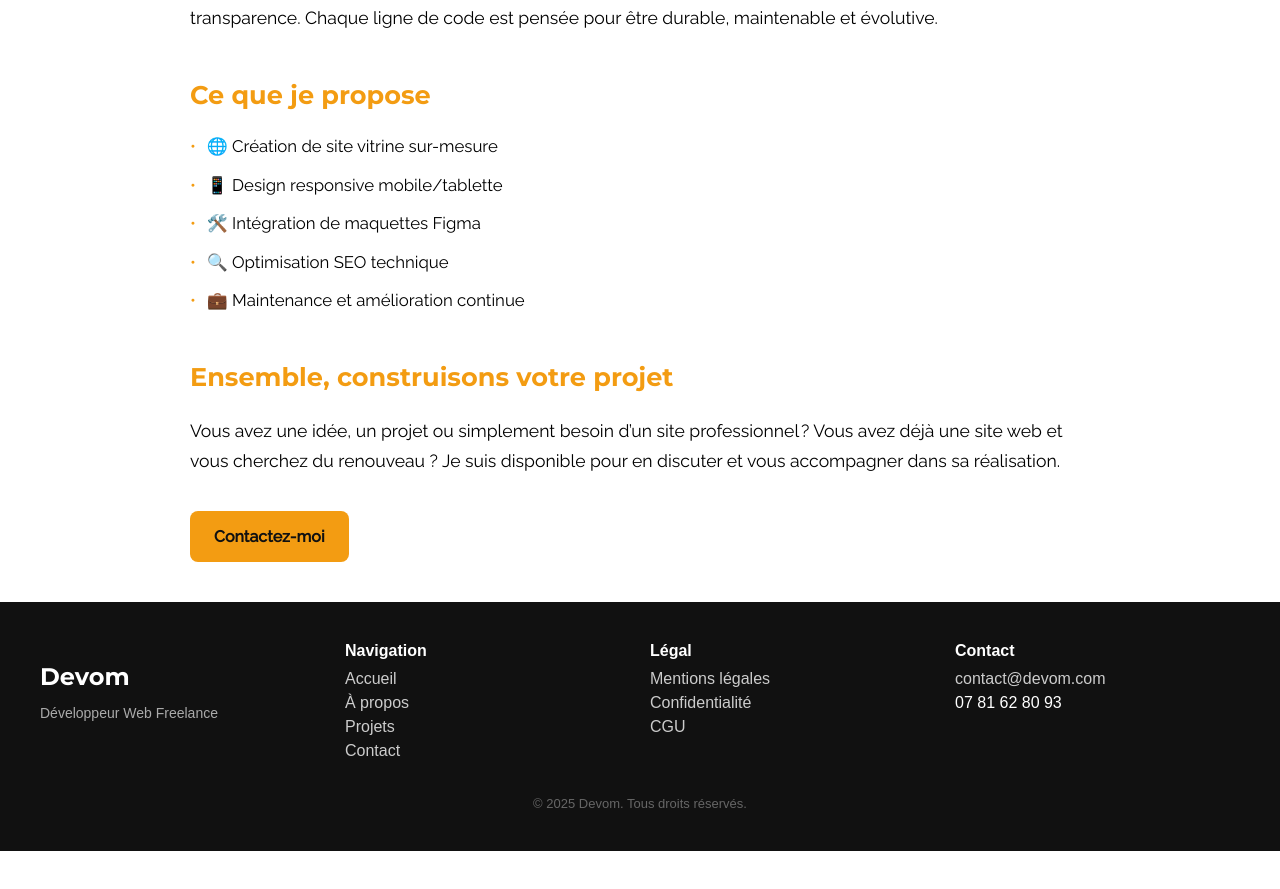
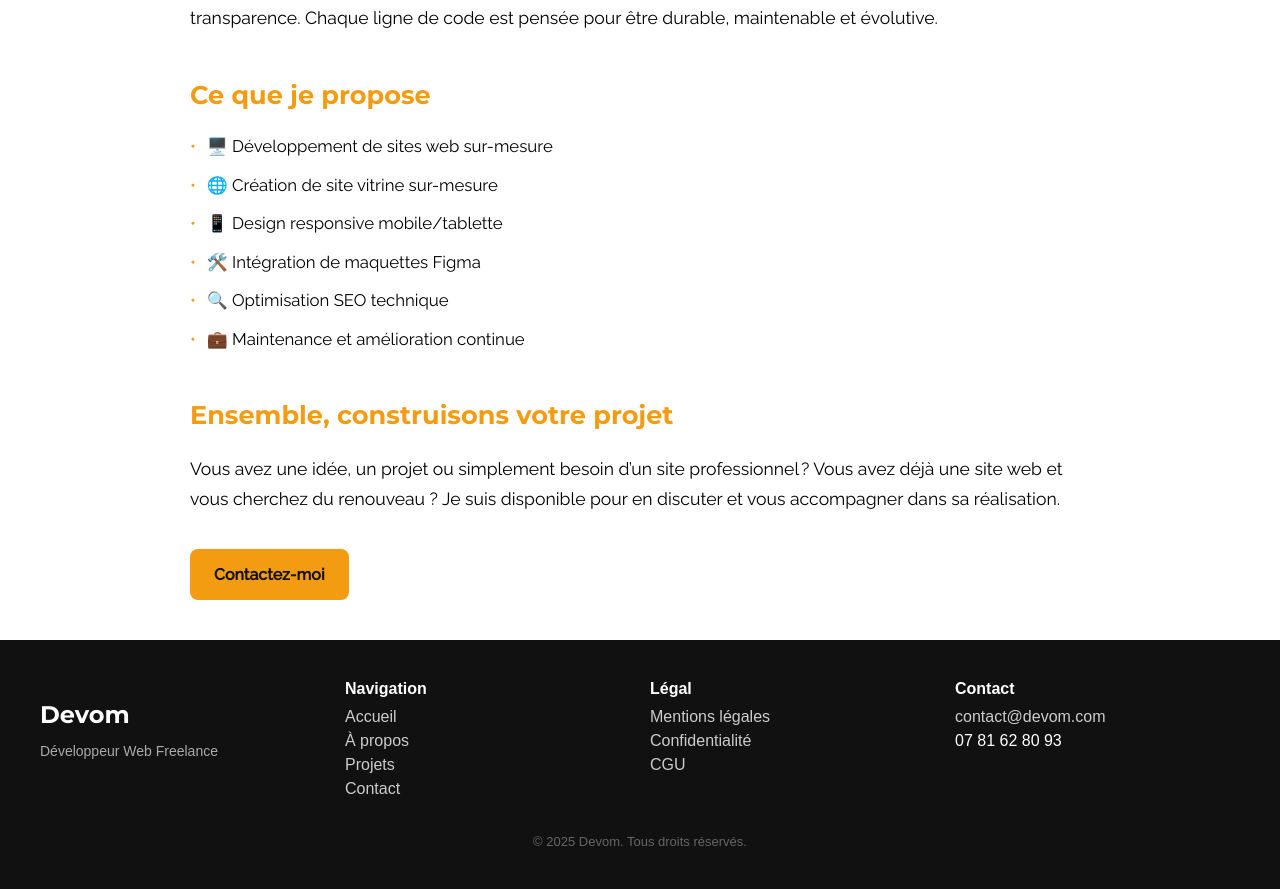
Before and after one commit to Mohoua93/Devom, a React (Create React App) app: page /about in a window 1280 px wide. Shown: the part 1061-1950 px from the top of the page. Before the commit the page ends 1912 px from the top, so only its background shows below. Built offline with nearby package versions, Linux system fonts and the light colour scheme.

Commit message:
Rajout de propostion dans About.js

```diff
--- a/src/pages/About.jsx
+++ b/src/pages/About.jsx
@@ -43,6 +43,7 @@ const About = () => {
       <section className="services">
         <h3>Ce que je propose</h3>
         <ul>
+          <li>🖥️ Développement de sites web sur-mesure</li>
           <li>🌐 Création de site vitrine sur-mesure</li>
           <li>📱 Design responsive mobile/tablette</li>
           <li>🛠️ Intégration de maquettes Figma</li>
```
